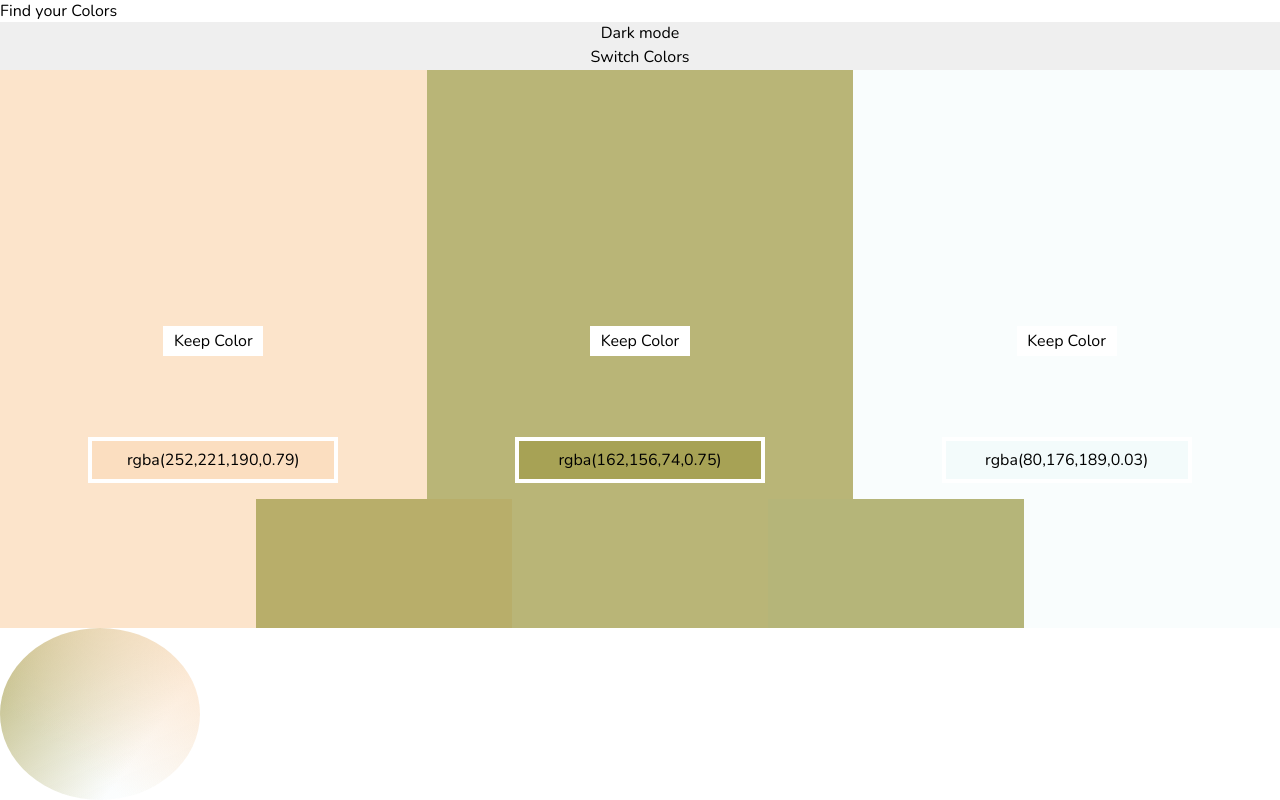
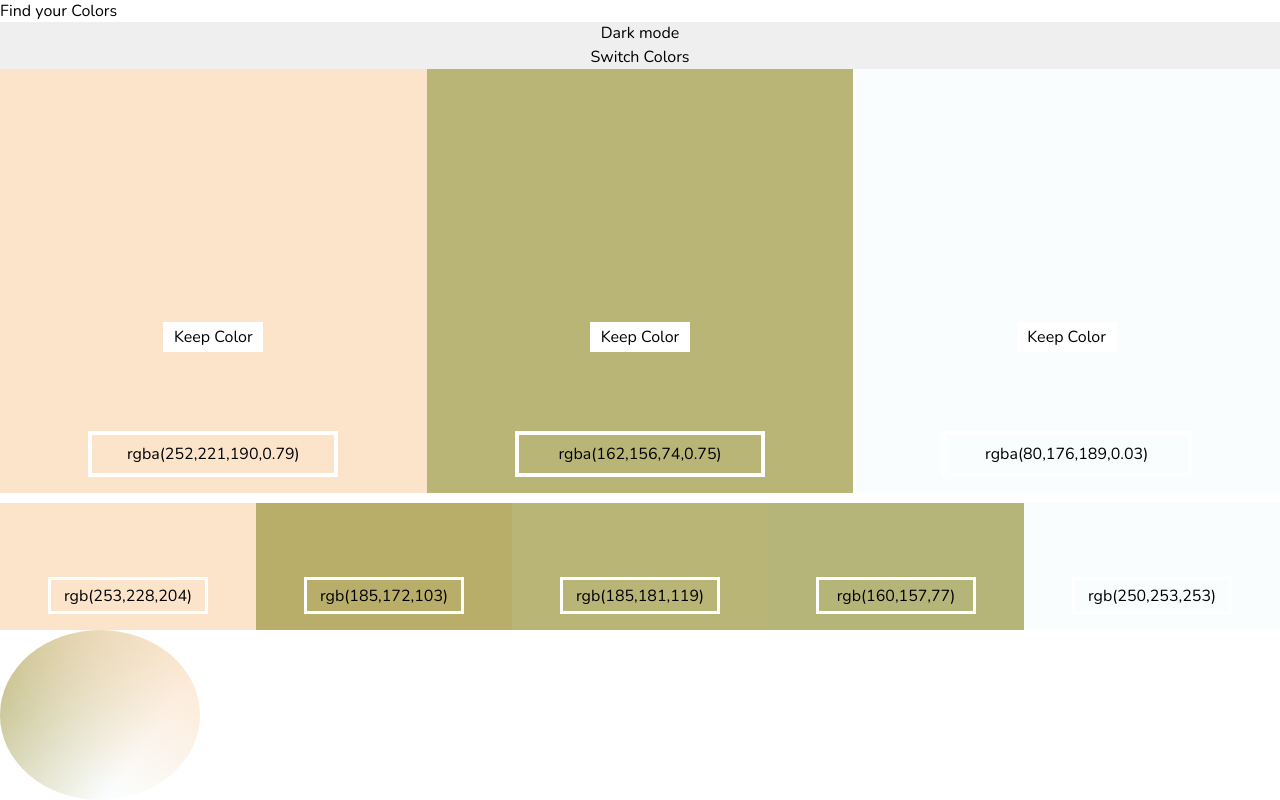
Before and after one commit to Sunpadow54/FindYourColors, a plain HTML site: page index.html in a window 1280 px wide. Both pictures are taken after a click on the button "Switch Colors". Drawn offline with nearby package versions, Linux system fonts and the light colour scheme.

Commit message:
Add : calcul des rgb (fonctions des couleurs du background)

```diff
--- a/index.html
+++ b/index.html
@@ -21,26 +21,32 @@
                     <span class="before_button "></span>
                     <button class="fix_color">Keep Color</button>
                     <span class= "after_button"></span>
-                    <p class="one"></p>
+                    <p></p>
                 </div>
                 <div class="main_color two">
                     <span class="before_button"></span>
                     <button class="fix_color">Keep Color</button>
                     <span class= "after_button"></span>
-                    <p class="two"></p>
+                    <p></p>
                 </div>
                 <div class="main_color three">
                     <span class="before_button"></span>
                     <button class="fix_color">Keep Color</button>
                     <span class= "after_button"></span>
-                    <p class="three"></p>
+                    <p></p>
                 </div>
             </div>
             <div id="main_color_overlay">
                 <div class="one"></div>
                 <div class="two"></div>
                 <div class="three"></div>
+                <p></p>
+                <p></p>
+                <p></p>
+                <p></p>
+                <p></p>
             </div>
+            <div id="test"></div>
             <div id="all_color_circle">
             </div>
         </main>
--- a/js/vue.js
+++ b/js/vue.js
@@ -80,6 +80,7 @@ buttonRandomColor.addEventListener('click', function(){
     couleurs.forEach(couleur => {
         couleur.changeColor();
         circleColor();
+        calcRgbColors();
     })
 });
 
@@ -125,4 +126,54 @@ buttonDarkMode.addEventListener('click', function(){
     document.querySelectorAll('p').forEach(item => {
         item.style.color = isDarkmode() ? 'black' : 'white';
     })
+    // recalcule les rgb
+    calcRgbColors();
 })
+
+
+
+//fonction calcul rgb, avec une couleur et une couleur de Background
+function calcRgb(bgColor, color) {
+
+    let resultR = Math.round(((1 - color.a) * bgColor.r) + (color.a * color.r));
+    let resultG = Math.round(((1 - color.a) * bgColor.g) + (color.a * color.g));
+    let resultB = Math.round(((1 - color.a) * bgColor.b) + (color.a * color.b));
+
+    let rgb = {
+        r : resultR,
+        g : resultG,
+        b : resultB
+    }
+
+    return rgb;
+}
+
+
+// reconverti les resultats r g b en string
+function convert(objet) {
+    return 'rgb(' + objet.r + ',' + objet.g + ',' + objet.b + ')';
+}
+
+
+// fonction show rgb of colors  / html
+ function showRgb(number, colorflat){
+    document.querySelector('#main_color_overlay > p:nth-of-type(' + number +'').textContent = convert(colorflat);
+}
+
+let bgColor;
+let white = { r : 255, g : 255, b : 255, a : 1 };
+let black = { r : 0, g : 0, b : 0, a : 1 };
+
+// cherche couleur rgb du background
+function backgroundgColor() {
+    bgColor = isDarkmode() ? { r : 255, g : 255, b : 255, a : 1 } : { r : 0, g : 0, b : 0, a : 1 };
+}
+
+function calcRgbColors(){
+    backgroundgColor();
+    showRgb(1, calcRgb(bgColor, colorOne));
+    showRgb(2, calcRgb(colorOne, colorTwo));
+    showRgb(3, calcRgb(bgColor, colorTwo));
+    showRgb(4, calcRgb(colorTwo, colorThree));
+    showRgb(5, calcRgb(bgColor, colorThree));
+}
--- a/style_find-color.css
+++ b/style_find-color.css
@@ -32,6 +32,7 @@ main{
     grid-template-areas:" one two three";
     width: 100%;
     height:500px;
+    margin-bottom: 10px;
 }
 .main_color{
     display: grid;
@@ -49,7 +50,7 @@ main{
     align-self: end;
     justify-self: center;
     padding:0.5rem 1rem;
-    background-color: white;
+    background-color: transparent;
     margin-bottom: 1rem;
     width: 250px;
     text-align: center;
@@ -94,22 +95,51 @@ button.fix_color{
 
 #main_color_overlay{
     display:grid;
-    grid-template-columns: 1fr repeat(3, 1fr) 1fr;
-    grid-template-rows: 1fr;
+    grid-template-columns: repeat(5, 1fr);
+    grid-template-rows:1fr;
+    row-gap: 10px;;
     width: 100%;
     height:150px;
 }
+#main_color_overlay > div{
+    grid-row: 1 / 2;
+}
 #main_color_overlay > .one{
-    grid-column: 1 / 3;
-    grid-row: 1 / 3;
+    grid-column: 1 / span 2;
 }
 #main_color_overlay > .two{
-    grid-column: 2 / 5;
-    grid-row: 1 / 3;
+    grid-column: 2 / span 3;
 }
 #main_color_overlay > .three{
-    grid-column: 4 / 6;
-    grid-row: 1 / 3;
+    grid-column: 4 / span 2;
+}
+
+#main_color_overlay > p {
+    grid-row: 1 / 2;
+    align-self: end;
+    margin-bottom: 1rem;
+    justify-self: center;
+    padding:0.3rem 0.5rem;
+    background-color: transparent;
+    width: 160px;
+    text-align: center;
+    border:3px solid white;
+}
+/* p */
+#main_color_overlay > p:nth-of-type(1){
+    grid-column: 1 / 2;
+}
+#main_color_overlay > p:nth-of-type(2){
+    grid-column: 2 / 3;
+}
+#main_color_overlay > p:nth-of-type(3){
+    grid-column: 3 / 4;
+}
+#main_color_overlay > p:nth-of-type(4){
+    grid-column: 4 / 5;
+}
+#main_color_overlay > p:nth-of-type(5){
+    grid-column: 5 / 6;
 }
 
 /* #main_color_circles{
```
